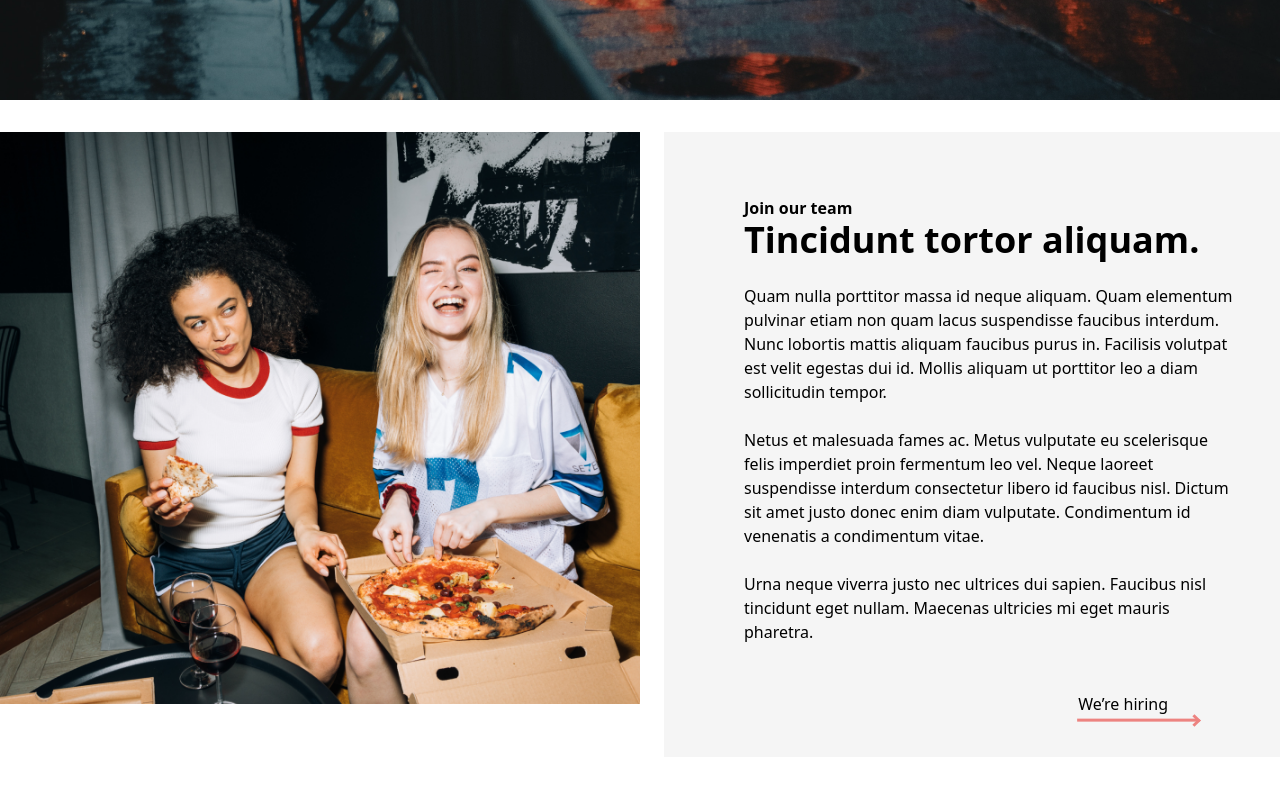
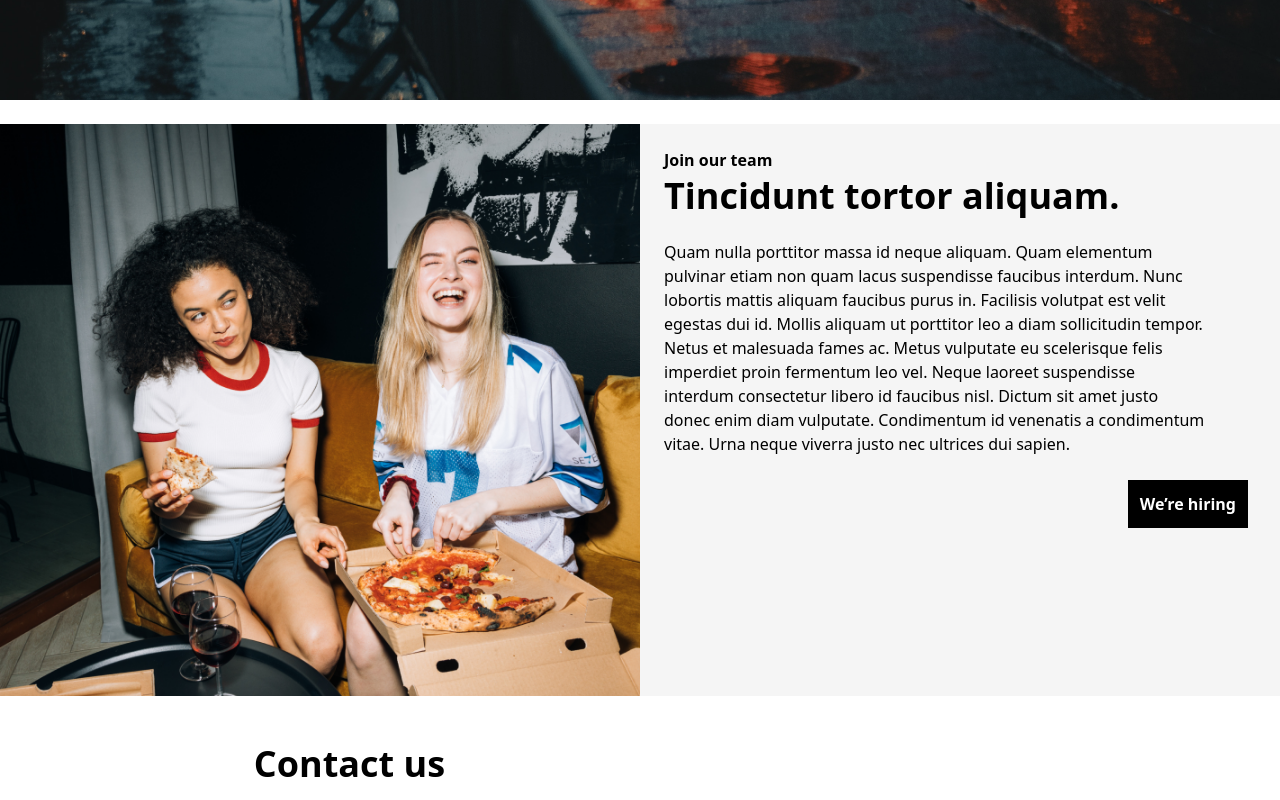
Before and after one commit to OliverCvetkoski/creative-labs, a Nuxt app: page / in a window 1280 px wide. Shown: the part 1900-2700 px from the top of the page. Built offline with nearby package versions, Linux system fonts and the light colour scheme.

Commit message:
fixing tailwind css

```diff
--- a/app.vue
+++ b/app.vue
@@ -19,6 +19,7 @@
     />
   </div>
   <ContactUsContainer />
+  <br />
   <JoinTeam />
   <Form />
   <Footer />
--- a/components/Card.vue
+++ b/components/Card.vue
@@ -11,7 +11,6 @@
       <br />
       <a href="" class="absolute left-60 md:left-3/4 top-80"
         >{{ link }} <br />
-        <CssArrowRed arrowColor="#3498db" />
       </a>
     </div>
   </div>
@@ -19,7 +18,6 @@
 
 <script>
 import CssArrow from "./helpers/CssArrow.vue";
-import CssArrowRed from "./helpers/CssArrowRed.vue";
 
 export default {
   props: {
@@ -28,6 +26,6 @@ export default {
     content: String,
     link: String,
   },
-  components: { CssArrow, CssArrowRed },
+  components: { CssArrow },
 };
 </script>
--- a/components/JoinTeam.vue
+++ b/components/JoinTeam.vue
@@ -1,28 +1,27 @@
 <template>
-  <div class="mt-8 grid lg:grid-cols-2">
-    <img src="../images/girls.png" alt="girls" class="sm:w-full" />
-    <div style="background-color: #f5f5f5" class="lg:ml-6 mt-8 lg:mt-0 pb-8">
-      <div class="ml-8 lg:ml-20 mt-16">
-        <h5 class="font-bold">Join our team</h5>
-        <h2 class="font-bold text-4xl">Tincidunt tortor aliquam.</h2>
+  <div class="grid lg:grid-cols-2 relative">
+    <img src="../images/girls.png" alt="girls" class="w-full" />
+    <div style="background-color: #f5f5f5" class="p-10 lg:p-0">
+      <div class="p-6">
+        <div class="flex flex-col gap-3 lg:gap-1">
+          <h5 class="font-bold">Join our team</h5>
+          <h2 class="font-bold text-4xl">Tincidunt tortor aliquam.</h2>
+        </div>
         <br />
         <p class="w-11/12">
           Quam nulla porttitor massa id neque aliquam. Quam elementum pulvinar
           etiam non quam lacus suspendisse faucibus interdum. Nunc lobortis
           mattis aliquam faucibus purus in. Facilisis volutpat est velit egestas
           dui id. Mollis aliquam ut porttitor leo a diam sollicitudin tempor.
-          <br /><br />
           Netus et malesuada fames ac. Metus vulputate eu scelerisque felis
           imperdiet proin fermentum leo vel. Neque laoreet suspendisse interdum
           consectetur libero id faucibus nisl. Dictum sit amet justo donec enim
-          diam vulputate. Condimentum id venenatis a condimentum vitae.
-          <br /><br />
-          Urna neque viverra justo nec ultrices dui sapien. Faucibus nisl
-          tincidunt eget nullam. Maecenas ultricies mi eget mauris pharetra.
+          diam vulputate. Condimentum id venenatis a condimentum vitae. Urna
+          neque viverra justo nec ultrices dui sapien.
         </p>
-        <div class="flex flex-row-reverse mr-28 mt-12">
-          <a href="">We’re hiring <helpersCssArrowRed /></a>
-        </div>
+      </div>
+      <div class="flex justify-end cursor-pointer lg:mr-8">
+        <a href="" class="font-bold bg-black text-white p-3">We’re hiring </a>
       </div>
     </div>
   </div>
--- a/components/helpers/CssArrowRed.vue
+++ /dev/null
@@ -1,27 +0,0 @@
-<template>
-  <div class="long-arrow-right left-28 relative"></div>
-</template>
-
-<style scoped>
-.long-arrow-right {
-  width: 9px;
-  height: 9px;
-  border-top: 3px solid #ed8380;
-  border-left: 3px solid #ed8380;
-}
-
-.long-arrow-right {
-  transform: rotate(135deg);
-}
-
-.long-arrow-right::after {
-  content: "";
-  display: block;
-  width: 3px;
-  height: 120px;
-  background-color: #ed8380;
-  transform: rotate(-45deg) translate(41px, 16px);
-  left: 0;
-  top: 0;
-}
-</style>
```
